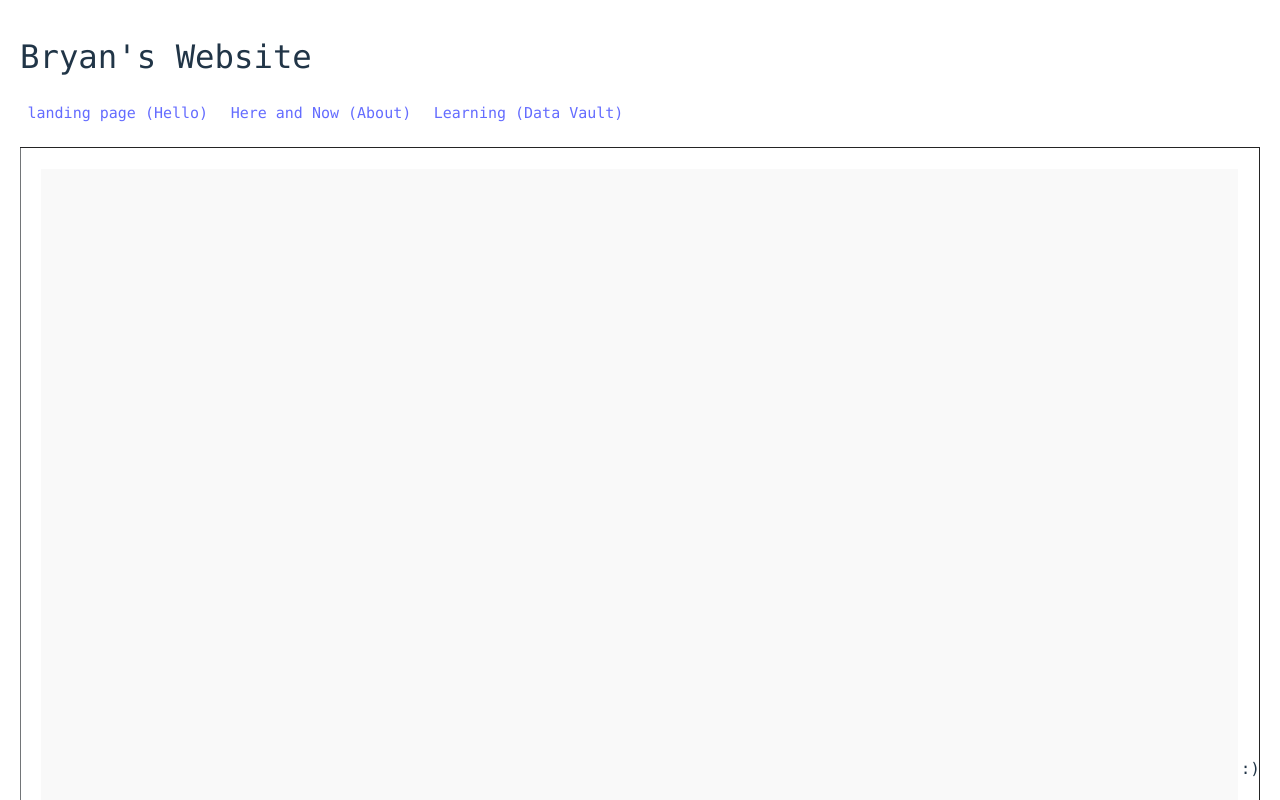
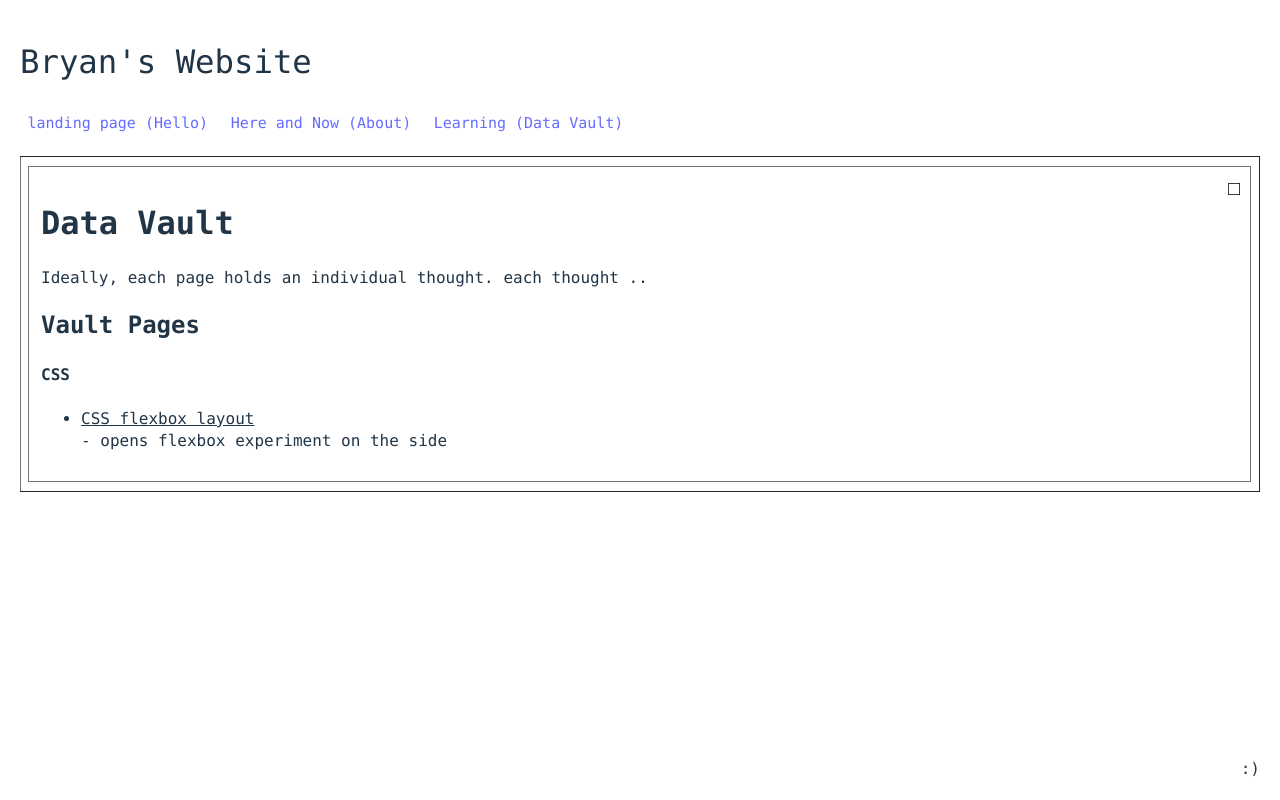
Before and after one commit to bett-bett/hello, a React (Vite) app: page /edu in a window 1280 px wide. Shown: the top 800 px of the page. Built offline with nearby package versions, Linux system fonts and the light colour scheme.

Commit message:
Learning page side by side design

```diff
--- a/src/App.css
+++ b/src/App.css
@@ -106,7 +106,12 @@ nav {
   border-bottom: 1px solid #242424 ;
   border-right: 1px solid #242424 ;
   margin: -11px;
-  padding: 21px;
+  padding: 5px 4px 5px;
+  display: flex;
+  flex-direction: row;
+  justify-content: space-around;
+  align-items: stretch;
+
 }
 
 
@@ -123,6 +128,9 @@ nav {
 
 /* Responsive Design */
 @media (max-width: 768px) {
+  .main-edu {
+    flex-direction: column;
+  }
 }
 
 @media (max-width: 480px) {
--- a/src/index.css
+++ b/src/index.css
@@ -22,38 +22,13 @@ a {
   color: #646cff;
   text-decoration: inherit;
 }
-a:hover {
-  color: #535bf2;
-}
+
 
 body {
   margin: 0px;
 
 }
 
-h1 {
-  font-size: 3.2em;
-  line-height: 1.1;
-}
-
-button {
-  border-radius: 8px;
-  border: 1px solid transparent;
-  padding: 0.6em 1.2em;
-  font-size: 1em;
-  font-weight: 500;
-  font-family: inherit;
-  background-color: #1a1a1a;
-  cursor: pointer;
-  transition: border-color 0.25s;
-}
-button:hover {
-  border-color: #646cff;
-}
-button:focus,
-button:focus-visible {
-  outline: 4px auto -webkit-focus-ring-color;
-}
 
 @media (prefers-color-scheme: light) {
   :root {
@@ -63,7 +38,5 @@ button:focus-visible {
   a:hover {
     color: #747bff;
   }
-  button {
-    background-color: #f9f9f9;
-  }
+
 }
--- a/src/pages/learning/Learning.jsx
+++ b/src/pages/learning/Learning.jsx
@@ -1,23 +1,77 @@
+import { useState } from "react";
 import FlexBoxExperiment from "./FlexBoxExperiment"
 function Learning() {
-  const sidebyside = {
+  const [showPage2, setShowPage2] = useState(false);
+  // const [showGraph, setShowGraph] = useState(true); //sneak peak
 
-    width: "100%",
-    height: "100vh",
-    backgroundColor: "#f9f9f9",
-    padding: "-10px",
-    boxSizing: "border-box",
+
+  const page1 = {
+    position: "relative",
+    width: showPage2 ? "100%" : "100%",
+    padding: "12px",
+    margin: "4px",
     overflow: "auto",
-    justifyContent: "space-between"
-  }
+    border: "1px solid #727578",
+    transition: "all 0.5s ease",
+  };
+
+  const page2 = {
+    position: "relative",
+    width: showPage2 ? "100%" : "0%",
+    padding: showPage2 ? "12px" : "0",
+    margin: showPage2 ? "4px" : "0",
+    overflow: "hidden",
+    border: showPage2 ? "1px solid #727578" : "none",
+    transition: "all 0.5s ease",
+  };
+
+  const minimizeButton = {
+    position: 'absolute',
+    top: '0',
+    right: '0',
+    fontSize: '20px',
+    background: 'none',
+    border: 'none',
+    cursor: 'pointer',
+    padding: '10px',
+  };
 
   return (
     <div className="main-edu">
-      <div style={sidebyside}>
+      <div style={page1}>
+        <button
+          style={minimizeButton}
+          onClick={() => setShowPage2(false)}
+          > □ </button>
 
+        <h1>Data Vault</h1>
+        <p>Ideally, each page holds an individual thought. each thought ..</p>
+        <h2>Vault Pages</h2>
+        <h4>CSS</h4>
+        <ul>
+          <li onClick={() => setShowPage2(true)}
+            style={{
+              cursor: "pointer",
+              textDecoration: "underline"
+              }}
+              >
+                CSS flexbox layout
+          </li>  - opens flexbox experiment on the side
+        </ul>
       </div>
-
-      <FlexBoxExperiment />
+      <div style={page2}>
+      {showPage2 ?
+        <>
+          <button
+            style={minimizeButton}
+            onClick={() => setShowPage2(false)}
+          > - </button>
+          <FlexBoxExperiment />
+        </>
+          :
+        <></>
+      }
+      </div>
     </div>
   )
 }
```
Also changed, not shown: 1 other file (tests, documents, lock files or other folders).
